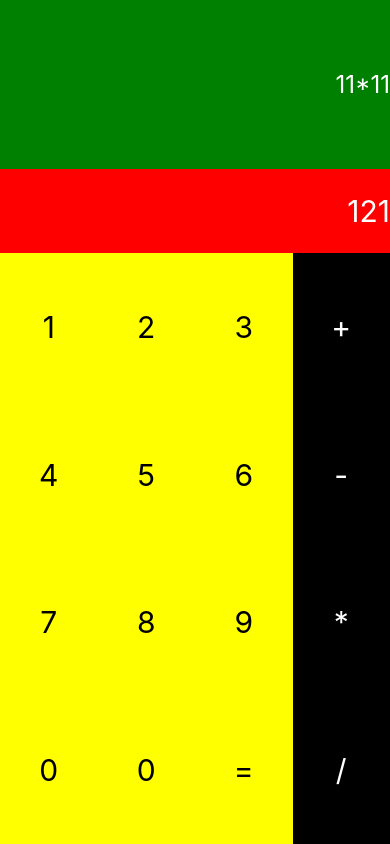
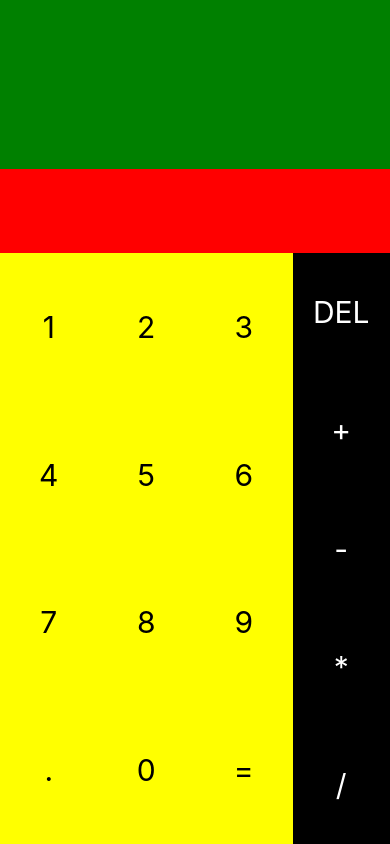
Before and after one commit to Kavit900/react-native-calculator, a React Native app: screen / in a window 390 px wide. Built offline with nearby package versions, Linux system fonts and the light colour scheme.

Commit message:
added operations logic and covered corner cases

```diff
--- a/App.js
+++ b/App.js
@@ -19,17 +19,65 @@
 
   constructor() {
     super()
-    this.state = {}
+    this.state = {
+      resultText: ""
+    }
+    this.operations = ['DEL','+', '-', '*', '/'];
+  }
+
+  calculateResult() {
+    const text = this.state.resultText;
+
+    // now parse this text
+  }
+
+  buttonPressed(text) {
+    console.log(text);
+
+    if(text == '=') {
+      this.calculateResult();
+    }
+
+    this.setState({
+      resultText: this.state.resultText + text
+    })
+  }
+
+  operate(operation) {
+    switch(operation) {
+      case 'DEL':
+        if(this.state.text == "") {
+          return;
+        }
+        let text = this.state.resultText.split('');
+        text.pop();
+        this.setState({
+          resultText: text.join('')
+        });
+        break;
+      case '+':
+      case '-':
+      case '*':
+      case '/':
+      const lastChar = this.state.resultText.split('').pop();
+
+      if(this.operations.indexOf(lastChar) > 0)return;
+
+      if(this.state.text == "") return;
+      this.setState({
+        resultText: this.state.resultText + operation
+      });
+    }
   }
 
   render() {
-    let nums =[[1,2,3], [4,5,6], [7,8,9], [0,0,'=']];
+    let nums =[[1,2,3], [4,5,6], [7,8,9], [ '.',0,'=']];
     let rows = [];
     for(let i=0; i<4; i++) {
       let row = [];
       for(let j=0; j<3; j++) {
         row.push(
-          <TouchableOpacity style={styles.btn}>
+          <TouchableOpacity onPress={() => this.buttonPressed(nums[i][j])} style={styles.btn}>
             <Text style={styles.btnText}>{nums[i][j]}</Text>
           </TouchableOpacity>
         );
@@ -37,12 +85,11 @@
       rows.push(<View style={styles.row}>{row}</View>)
     }
 
-    let operations = ['+', '-', '*', '/'];
     let ops = [];
-    for(let i=0; i<4; i++) {
+    for(let i=0; i<this.operations.length; i++) {
       ops.push(
-        <TouchableOpacity style={styles.btn}>
-          <Text style={[styles.btnText, styles.white]}>{operations[i]}</Text>
+        <TouchableOpacity onPress={() => this.operate(this.operations[i])} style={styles.btn}>
+          <Text style={[styles.btnText, styles.white]}>{this.operations[i]}</Text>
         </TouchableOpacity>
       );
     }
@@ -50,10 +97,10 @@
     return (
       <View style={styles.container}>
         <View style={styles.calculation}>
-          <Text style={styles.calculationText}>11*11</Text>
+          <Text style={styles.calculationText}>{this.state.resultText}</Text>
         </View>
         <View style={styles.result}>
-          <Text style={styles.resultText}>121</Text>
+          <Text style={styles.resultText}></Text>
         </View>
         <View style={styles.buttons}>
           <View style={styles.numbers}>
```
